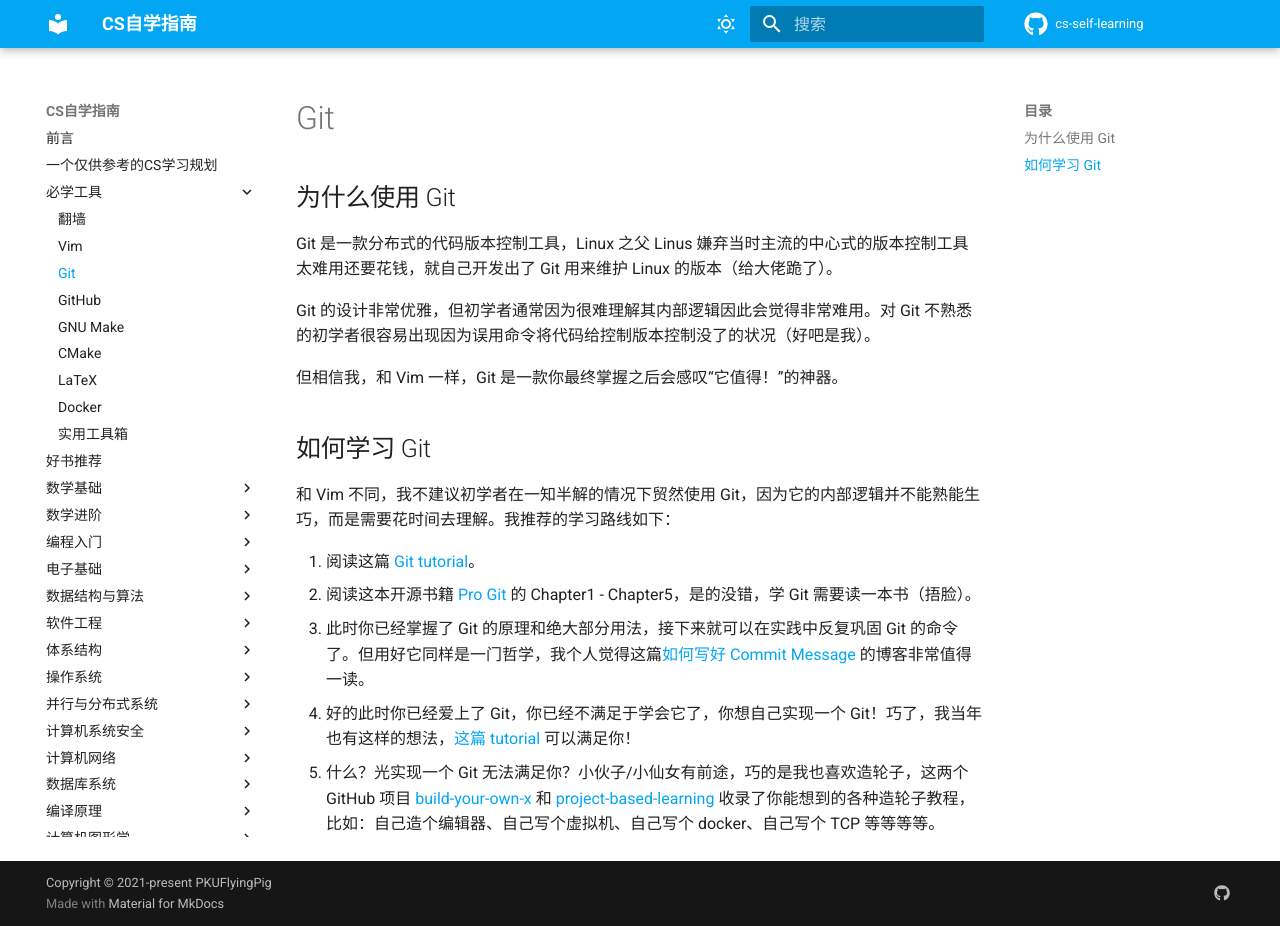
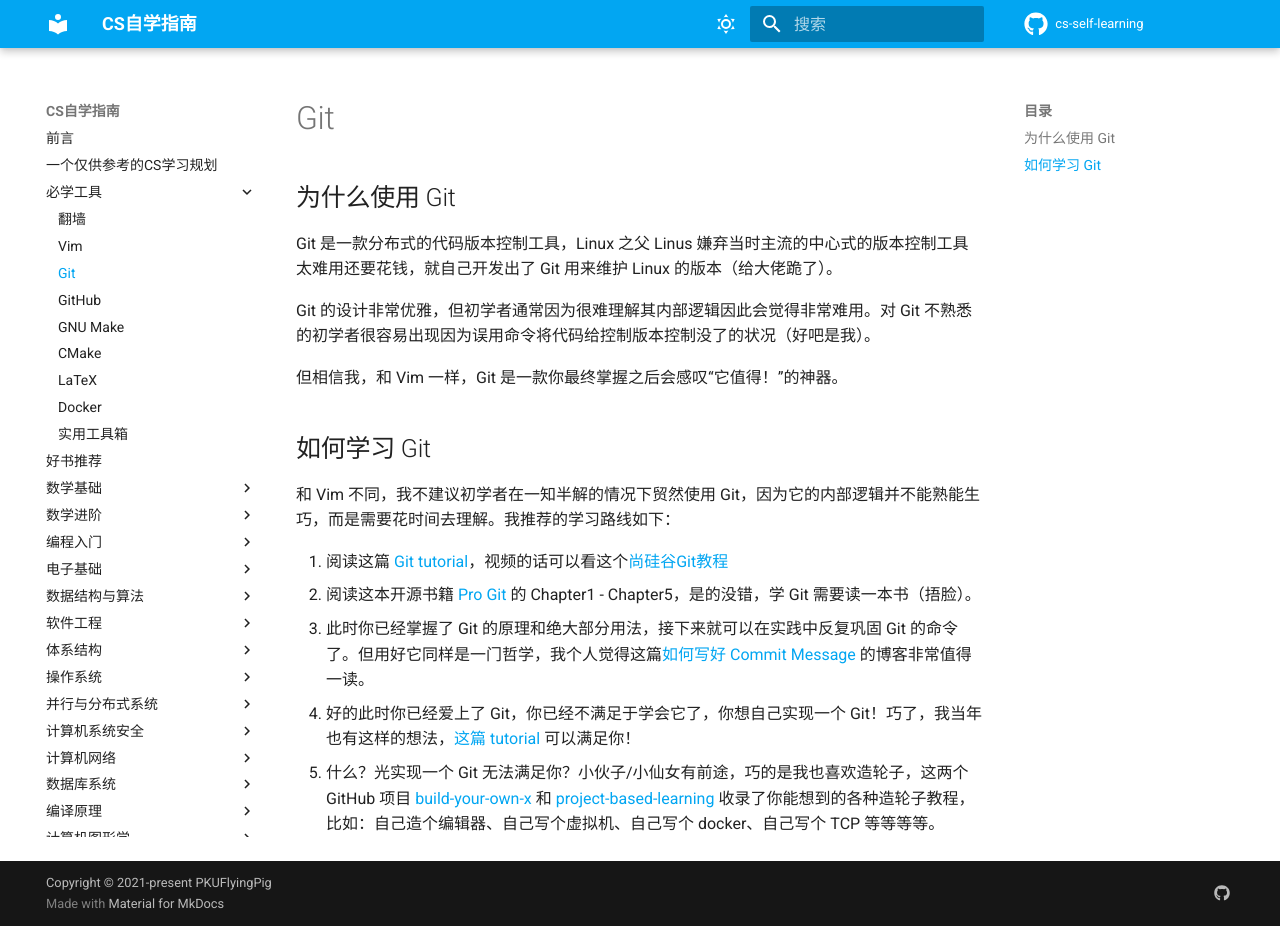
Before and after one commit to PKUFlyingPig/cs-self-learning, an MkDocs documentation site: the page built from docs/必学工具/Git.md, in a window 1280 px wide and 926 px high. Built offline with MkDocs 1.6.1 and Material for MkDocs 9.7.7, drawn with Linux system fonts in a browser that asks for light colours; comment, search, counter and statistics services are not loaded.

Commit message:
add a video link in Git.md

```diff
--- a/docs/必学工具/Git.md
+++ b/docs/必学工具/Git.md
@@ -12,7 +12,7 @@ Git 的设计非常优雅，但初学者通常因为很难理解其内部逻辑
 
 和 Vim 不同，我不建议初学者在一知半解的情况下贸然使用 Git，因为它的内部逻辑并不能熟能生巧，而是需要花时间去理解。我推荐的学习路线如下：
 
-1. 阅读这篇 [Git tutorial](https://missing.csail.mit.edu/2020/version-control/)。
+1. 阅读这篇 [Git tutorial](https://missing.csail.mit.edu/2020/version-control/)，视频的话可以看这个[尚硅谷Git教程](https://www.bilibili.com/video/BV1vy4y1s7k6)
 2. 阅读这本开源书籍 [Pro Git](https://git-scm.com/book/en/v2) 的 Chapter1 - Chapter5，是的没错，学 Git 需要读一本书（捂脸）。
 3. 此时你已经掌握了 Git 的原理和绝大部分用法，接下来就可以在实践中反复巩固 Git 的命令了。但用好它同样是一门哲学，我个人觉得这篇[如何写好 Commit Message](https://chris.beams.io/posts/git-commit/) 的博客非常值得一读。
 4. 好的此时你已经爱上了 Git，你已经不满足于学会它了，你想自己实现一个 Git！巧了，我当年也有这样的想法，[这篇 tutorial](https://wyag.thb.lt/) 可以满足你！
```
